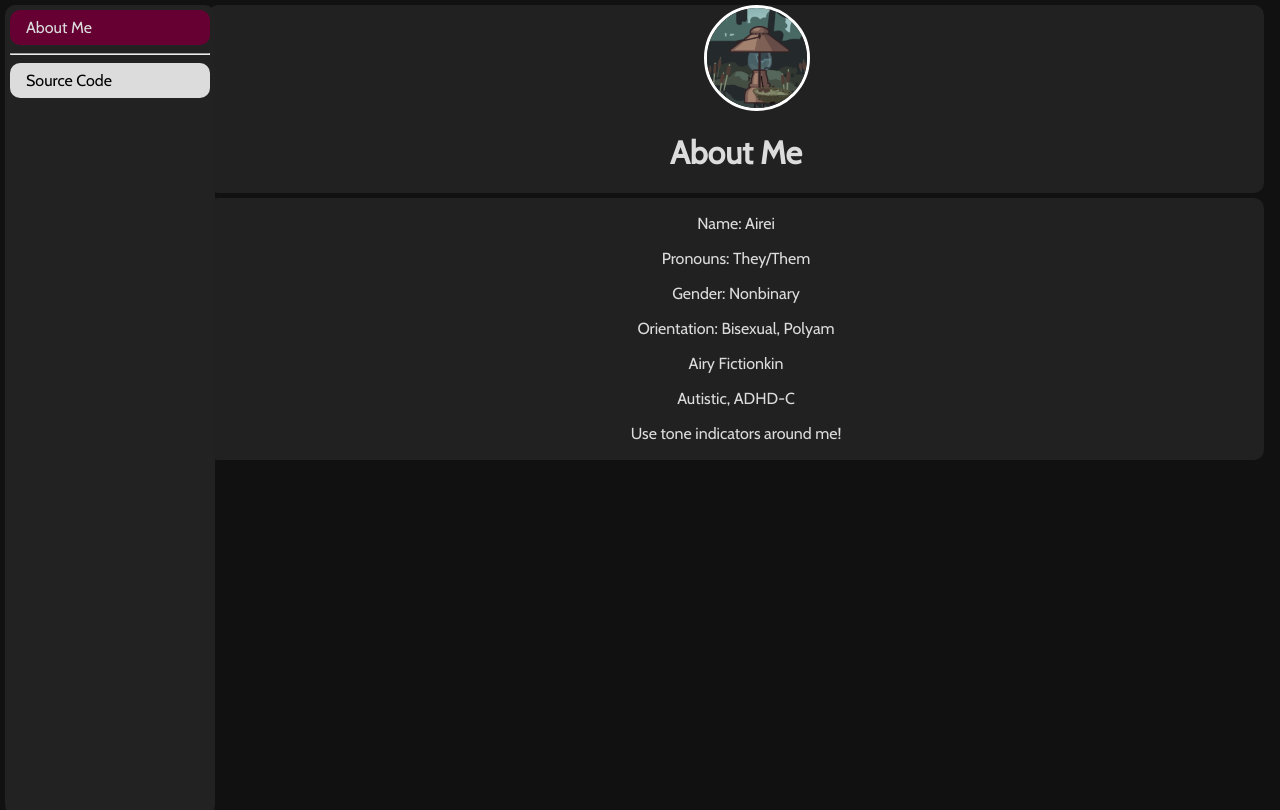
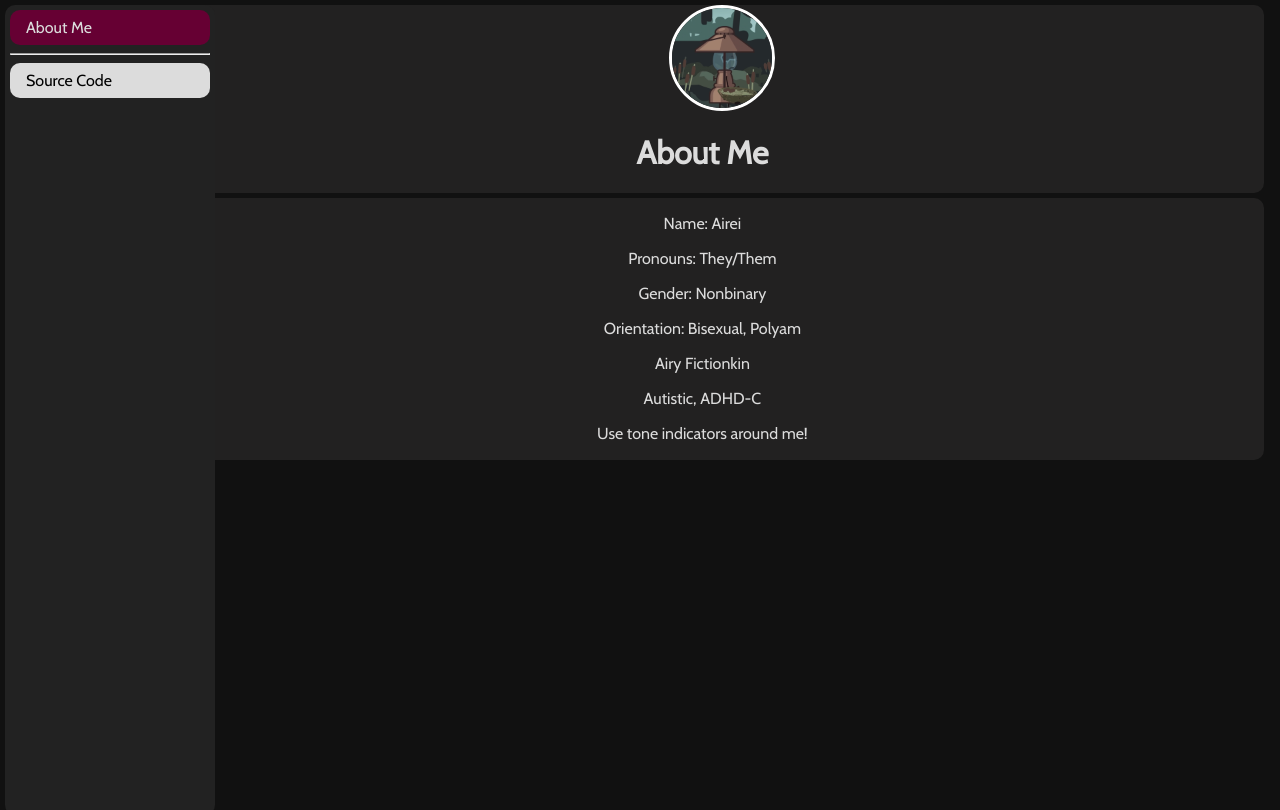
Before and after one commit to Tayergo/aireixeon, a plain HTML site: page index.html in a window 1280 px wide. Drawn offline with nearby package versions, Linux system fonts and the light colour scheme.

Commit message:
Update style.css

```diff
--- a/style.css
+++ b/style.css
@@ -32,7 +32,6 @@
 	color: #dcdcdc;
 }
 .content {
-	margin-left: 15%;
 	padding: 5px 16px;
 	height: 100vh;
 }
@@ -41,6 +40,7 @@
 	padding-top: 0.2px;
 	padding-bottom: 0.2px;
 	border-radius: 10px;
+	margin-left: 10%
 }
 .header img {
 	margin-left: 47%;
@@ -54,6 +54,7 @@
 	padding-bottom: 0.2px;
 	border-radius: 10px;
 	text-align: center;
+	margin-left: 10%
 }
 .button {
 	background-color: #dcdcdc;
```
